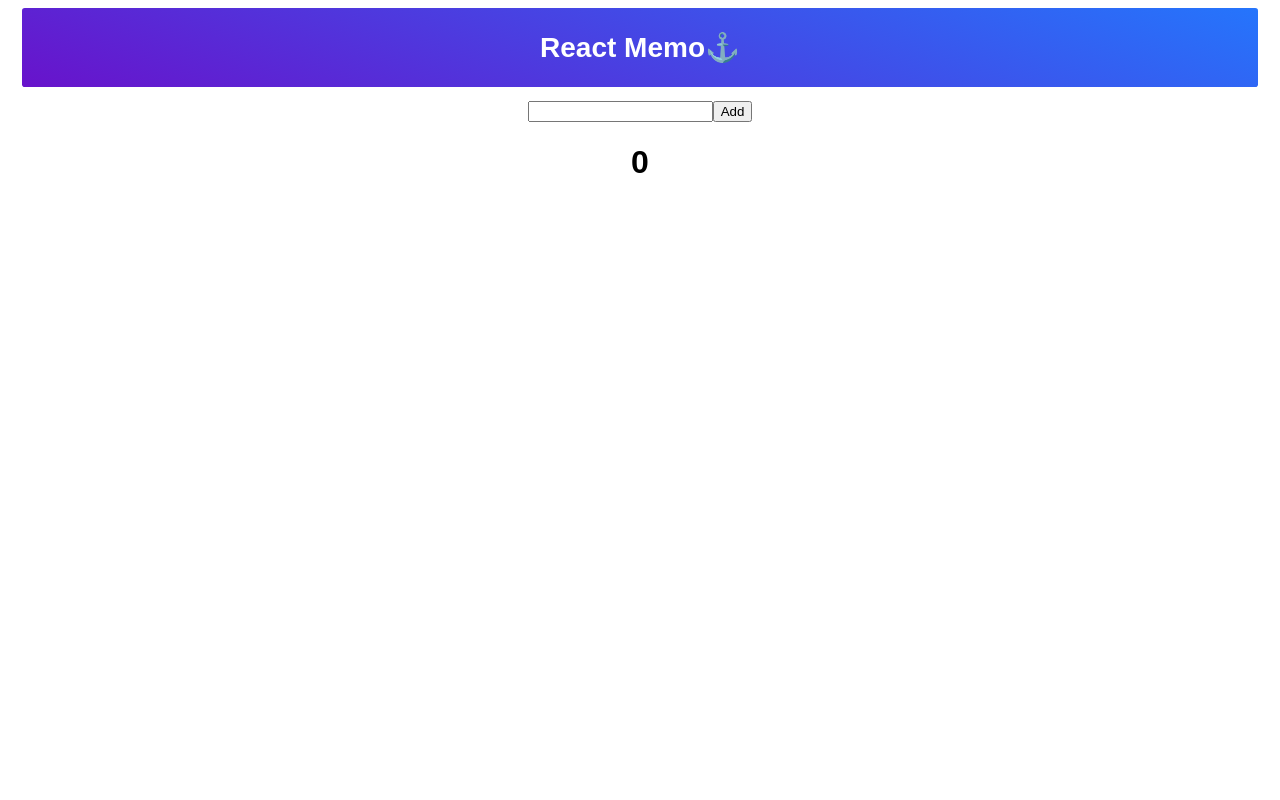
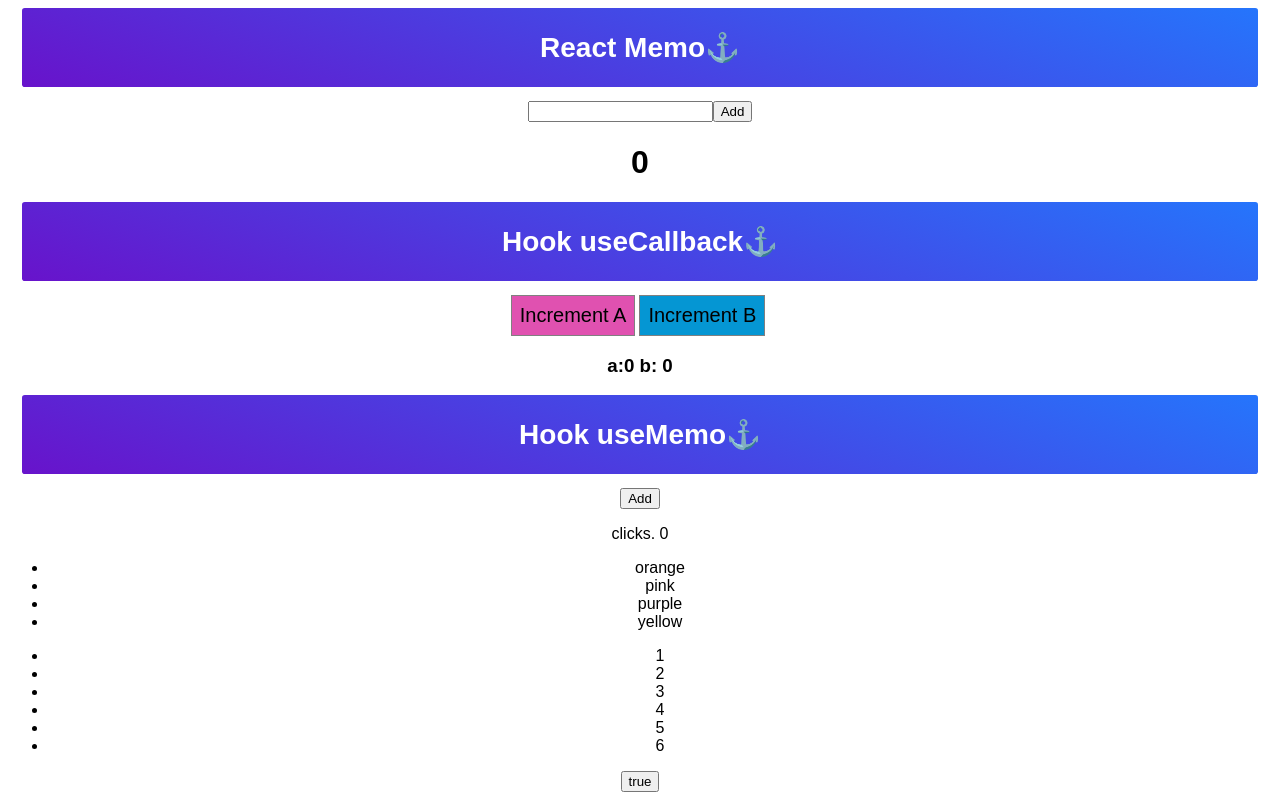
Before and after one commit to josh231101/REACT-COLLEGE, a React (Create React App) app: page / in a window 1280 px wide. Shown: the part 2758-3558 px from the top of the page. Before the commit the page ends 2960 px from the top, so only its background shows below. Built offline with nearby package versions, Linux system fonts and the light colour scheme; no server answers.

Commit message:
Understangin useMemo and useCallback YEAH!

```diff
--- /dev/null
+++ b/src/Sections/12/UseCallbackHook/index.js
@@ -0,0 +1,46 @@
+import React, { useCallback, useState } from "react";
+import Header from "../Header";
+
+const getRandomColor = () => "#" + Math.random().toString(16).slice(2, 8);
+
+const Button = React.memo(({ children, callback }) => {
+  const styles = {
+    padding: "0.4em",
+    marginRight: "4px",
+    border: "1px solid gray",
+    fontSize: "20px",
+    background: getRandomColor()
+  };
+
+  return (
+    <button style={styles} onClick={callback}>
+      {children}
+    </button>
+  );
+});
+
+const UseCallbackHook = () => {
+  const [a, setA] = useState(0);
+  const [b, setB] = useState(0);
+
+  const incrementA = useCallback(() => {
+    setA((a) => a + 1);
+  }, []);
+
+  const incrementB = useCallback(() => {
+    setB((b) => b + a);
+  }, [a]);
+
+  return (
+    <>
+      <Header title="Hook useCallback" />
+      <Button callback={incrementA}>Increment A</Button>
+      <Button callback={incrementB}>Increment B</Button>
+      <h3>
+        a:{a} b: {b}
+      </h3>
+    </>
+  );
+};
+
+export default UseCallbackHook;
--- /dev/null
+++ b/src/Sections/12/UseMemoHook/index.js
@@ -0,0 +1,35 @@
+import React, { useMemo, useState } from "react";
+import Header from "../Header";
+
+const SuperList = ({ list = [], log }) => {
+  console.log("%cRender <SuperList />" + log, "color :green");
+
+  return (
+    <ul>
+      {list.map((item) => (
+        <li key={item}>{item}</li>
+      ))}
+    </ul>
+  );
+};
+
+const UseMemoHook = () => {
+  const [clicks, setClicks] = useState(0);
+  const add = () => setClicks(clicks + 1);
+  const [b, setB] = useState(true);
+  const memoList = useMemo(() => {
+    return <SuperList list={[1, 2, 3, 4, 5, 6]} log="Memorizado" />;
+  }, [b]);
+
+  return (
+    <>
+      <Header title="Hook useMemo" />
+      <button onClick={add}>Add</button>
+      <p>clicks. {clicks}</p>
+      <SuperList list={["orange", "pink", "purple", "yellow"]} log="Normal" />
+      {memoList}
+      <button onClick={() => setB(!b)}>{b.toString()}</button>
+    </>
+  );
+};
+export default UseMemoHook;
--- a/src/Sections/12/index.js
+++ b/src/Sections/12/index.js
@@ -1,10 +1,12 @@
 import UseStateHook from "../12/UseStateHook";
 import CombiningHooks from "./CombiningHooks";
 import ReactMemo from "./ReactMemo";
+import UseCallbackHook from "./UseCallbackHook";
 import UseContextHook from "./UseContextHook";
 import UseEffectHook from "./UseEffectHook";
 import UseImperativeHandleHook from "./UseImperativeHandleHook";
 import UseLayoutEffectHook from "./UseLayoutEffectHook";
+import UseMemoHook from "./UseMemoHook";
 import UseReducerHook from "./UseReducerHook";
 import UseRefHook from "./UseRefHook";
 
@@ -23,6 +25,8 @@ const Hooks = () => {
       <UseReducerHook />
       <UseImperativeHandleHook />
       <ReactMemo />
+      <UseCallbackHook />
+      <UseMemoHook />
     </div>
   );
 };
```
